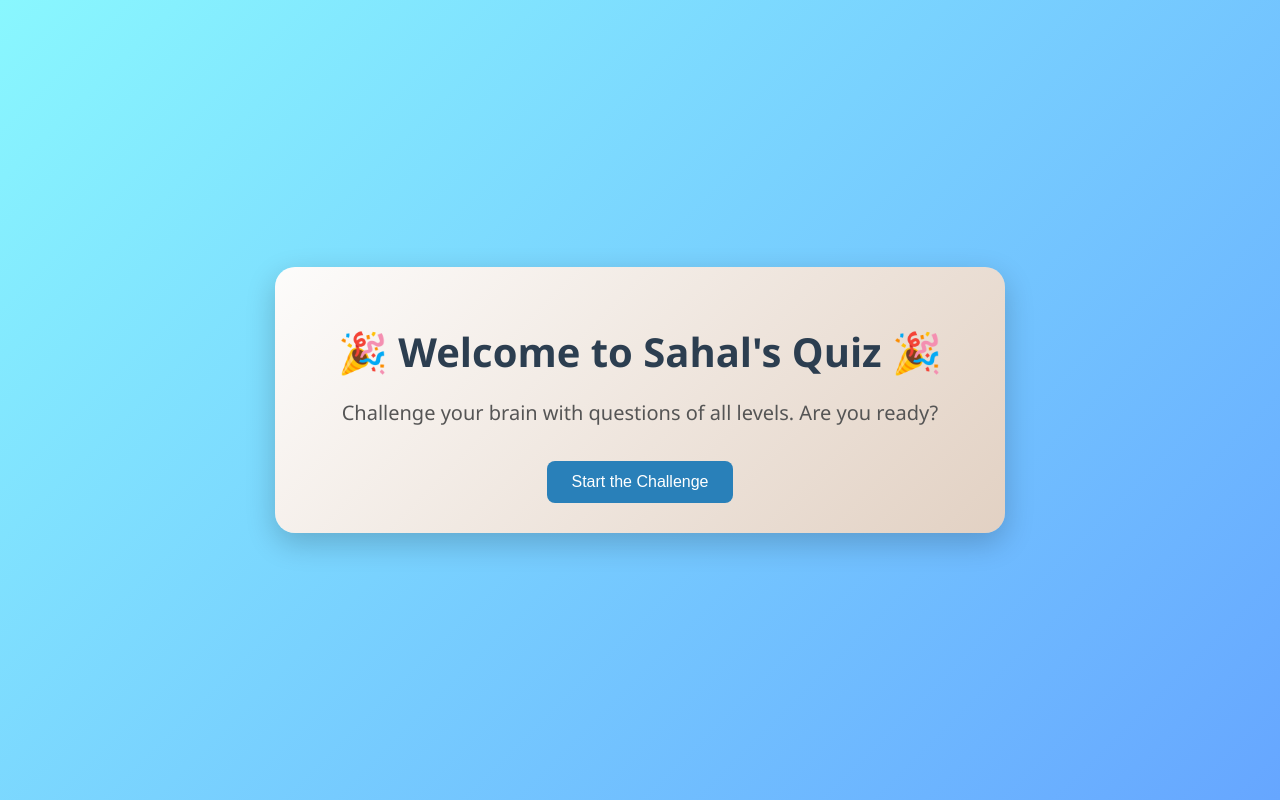
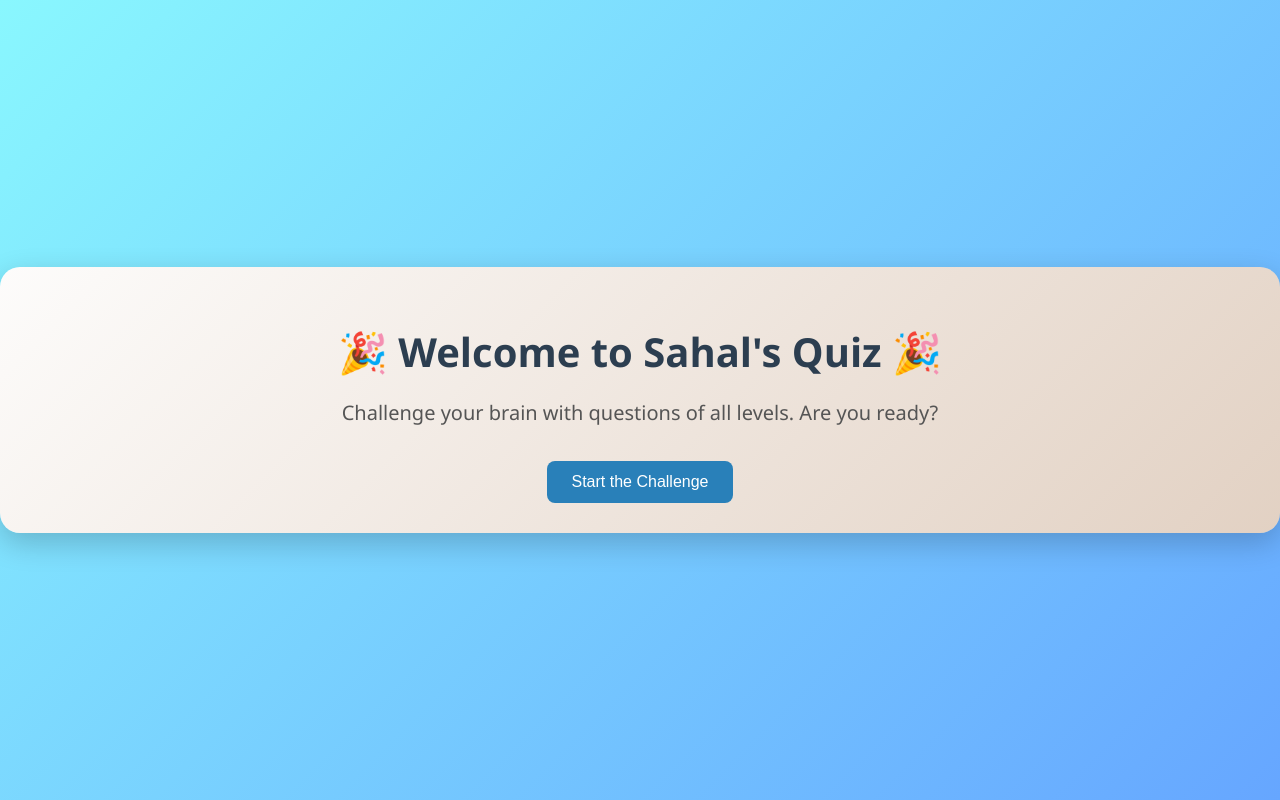
Before and after one commit to SahalHarunani/quiz-game, a plain HTML site: page index.html in a window 1280 px wide. Drawn offline with Linux system fonts and the light colour scheme.

Commit message:
Update index.html

```diff
--- a/index.html
+++ b/index.html
@@ -18,8 +18,8 @@
       padding: 30px 40px;
       border-radius: 20px;
       box-shadow: 0 10px 30px rgba(0,0,0,0.2);
-      max-width: 650px;
-      width: 90%;
+      max-width: 100%;
+      width: 100%;
       text-align: center;
       animation: fadeIn 1s ease-in;
     }
```
